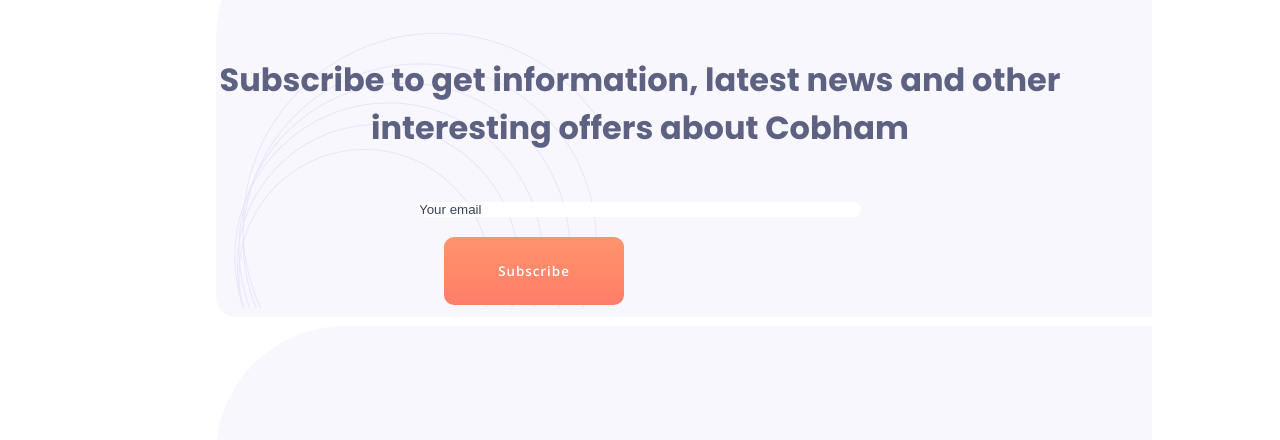
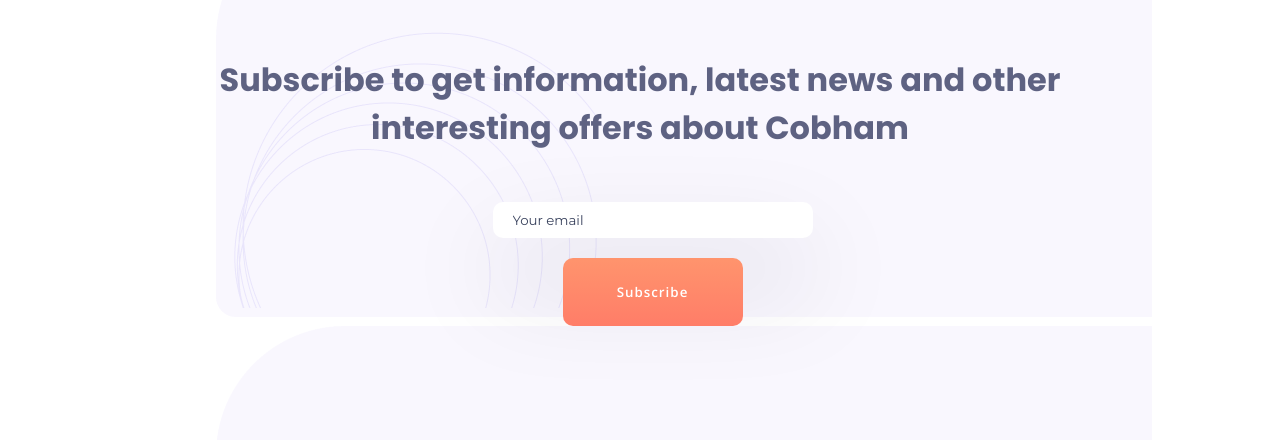
Before and after one commit to Voldemat/Jadoo, a website built with webpack: page src/index.html in a window 1280 px wide. Shown: the part 5852-6292 px from the top of the page. Built offline with nearby package versions, Linux system fonts and the light colour scheme; files whose address does not match are found by name; a web font is replaced by a local one.

Commit message:
'end-work'

```diff
--- a/src/index.html
+++ b/src/index.html
@@ -8,6 +8,7 @@
     <link href="https://fonts.googleapis.com/css2?family=Open+Sans:wght@600&display=swap" rel="stylesheet">
     <link href="https://fonts.googleapis.com/css2?family=Volkhov:wght@700&display=swap" rel="stylesheet">
     <link href="https://fonts.googleapis.com/css2?family=Poppins:wght@500;600;700&display=swap" rel="stylesheet">
+    <link href="https://fonts.googleapis.com/css2?family=Montserrat&display=swap" rel="stylesheet">
     <title>Jadoo</title>
     <link rel="stylesheet" href="styles.css">
     <script src="https://livejs.com/live.js"></script>
@@ -268,10 +269,6 @@
 
 
                 </div>
-                <!-- <div class="buttons">
-                    <img src="assets/testimonials-arrow-up.png" alt="">
-                    <img src="assets/testimonials-arrow-down.png" alt="">
-                </div> -->
             </div>
         </section>
         <section class="brands">
--- a/src/styles.css
+++ b/src/styles.css
@@ -180,7 +180,6 @@
     width: 100%;
     height: 100%;
     flex: 1 1 auto;
-    overflow-x: hidden;
 }
 
 
@@ -416,6 +415,10 @@
 
     .subscribe .icon{
         display: none;
+    }
+
+    footer .wrapper{
+        flex-wrap: wrap;
     }
 }
 
@@ -806,24 +809,32 @@
 .subscribe .text-box form{
     margin-top: 50px;
     display: flex;
-    justify-content: space-between;
+    justify-content: center;
     flex-wrap: wrap;
-    width:50%;
 }
 .subscribe .text-box form input[type="email"]{
-    width:100%;
+    width:25vw;
+    max-width: 500px;
+    min-width: 215px;
     border-radius: 10px;
     border:none;
     color:#39425D;
     margin-bottom: 20px;
+    padding:10px 20px;
+    height:100%;
+    margin-left:25px;
+    font-family: 'Montserrat', sans-serif;
+    box-shadow: rgba(17, 12, 46, 0.15) 0px 48px 100px 0px;
+
 }
 .subscribe .text-box form input[type="email"]::placeholder{
     color:#39425D;
 }
 .subscribe .text-box form input[type="submit"]{
     min-width:180px;
-    height:68px;
     margin-left:25px;
+    margin-bottom: 20px;
+    padding: 5px;
     border-radius: 10px;
     background:linear-gradient(#FF946D, #FF7D68);
     border:none;
@@ -915,7 +926,7 @@
     text-align: center;
     color:#5E6282;
     font-size: 0.8em;
-    margin-bottom:80px;
+    margin-bottom:30px;
     margin-top:85px;
 }
 
```
